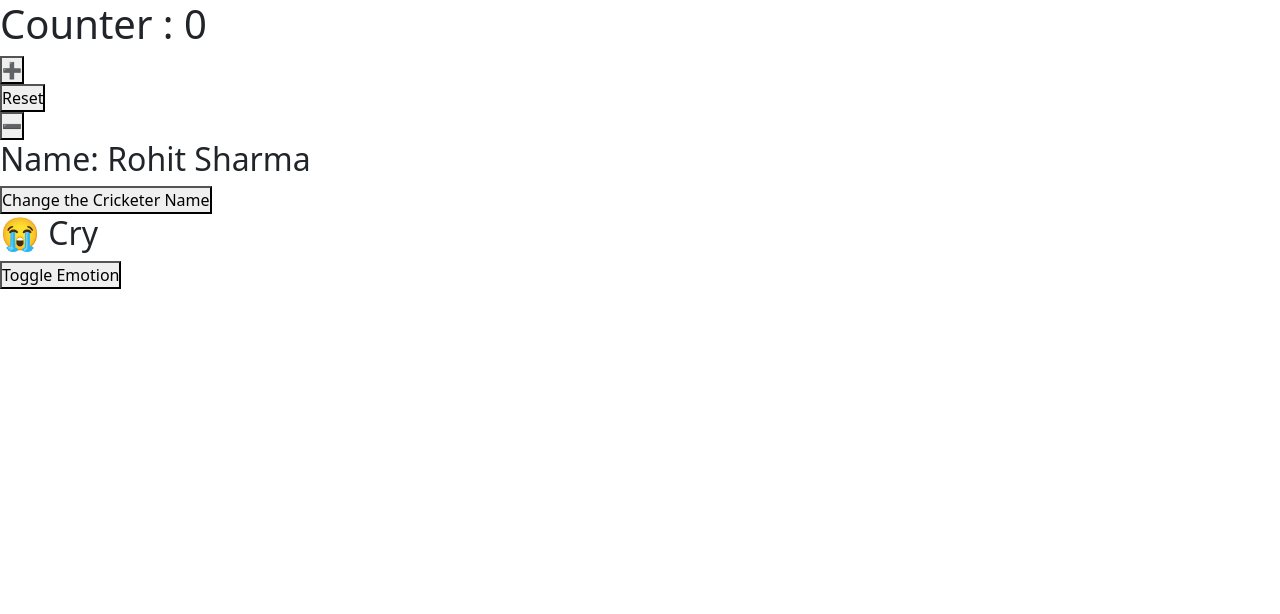
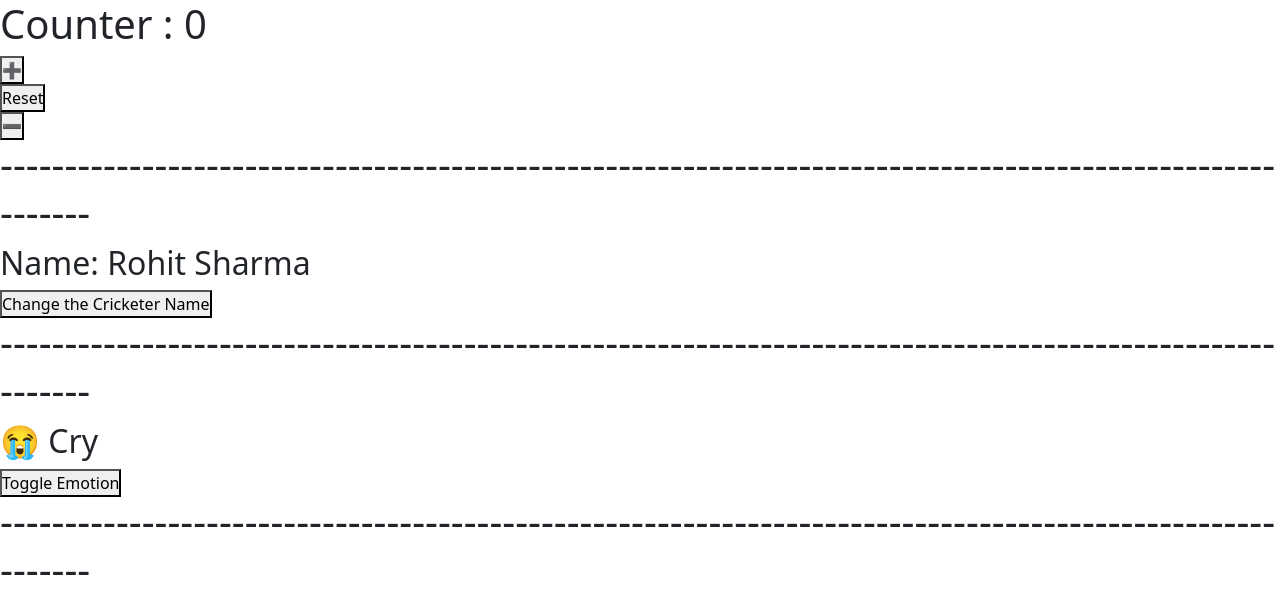
Before and after one commit to dhiraj112233a/ReactDay03, a React (Vite) app: page / in a window 1280 px wide. Shown: the top 614 px of the page. Built offline with nearby package versions, Linux system fonts and the light colour scheme.

Commit message:
Updation Done 👍

```diff
--- a/src/Day04/Counter.jsx
+++ b/src/Day04/Counter.jsx
@@ -13,6 +13,7 @@
         <button onClick={()=> setCount(count+10) } > ➕ </button> <br/>
         <button onClick={()=> setCount(0)} > Reset </button> <br/>
         <button onClick={()=> setCount(count-10)} > ➖ </button>
+        <h1>----------------------------------------------------------------------------------------------------------</h1>
     </div>
   )
 }
--- a/src/Day04/CounterName.jsx
+++ b/src/Day04/CounterName.jsx
@@ -28,6 +28,7 @@
       <button onClick={changeName}>
         Change the Cricketer Name
       </button>
+      <h1>----------------------------------------------------------------------------------------------------------</h1>
     </div>
   );
 };
--- a/src/Day04/Toggle.jsx
+++ b/src/Day04/Toggle.jsx
@@ -10,6 +10,7 @@
       <button onClick={() => setIsOn(!isOn)}>
         Toggle Emotion
       </button>
+      <h1>----------------------------------------------------------------------------------------------------------</h1>
     </div>
   );
 }
```
